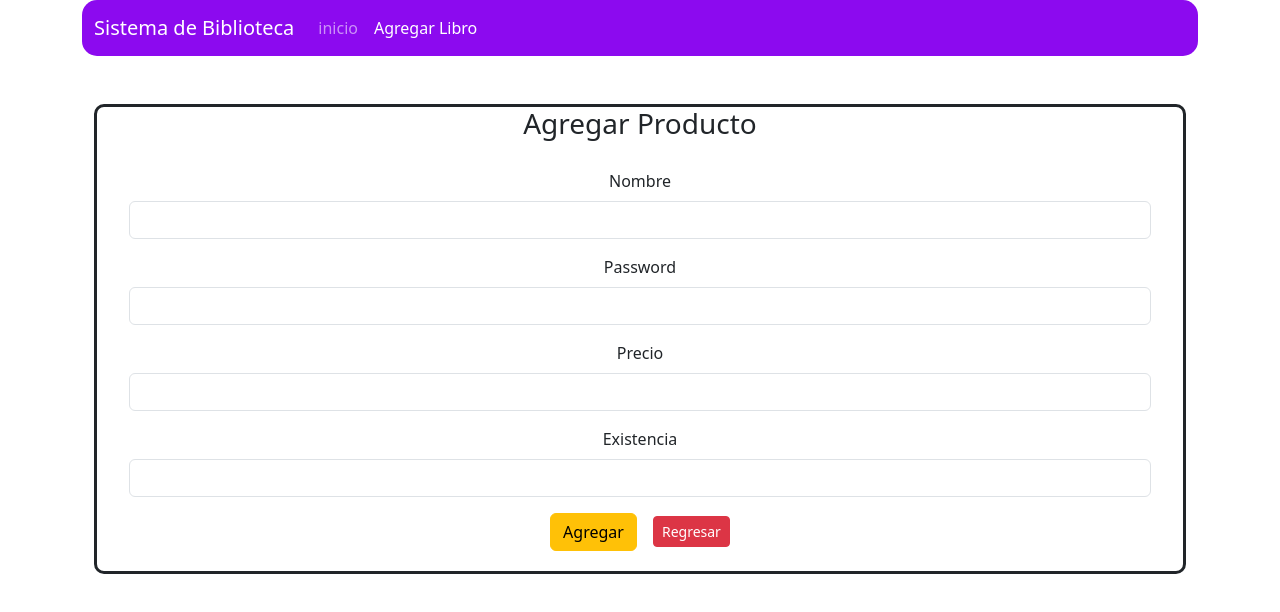
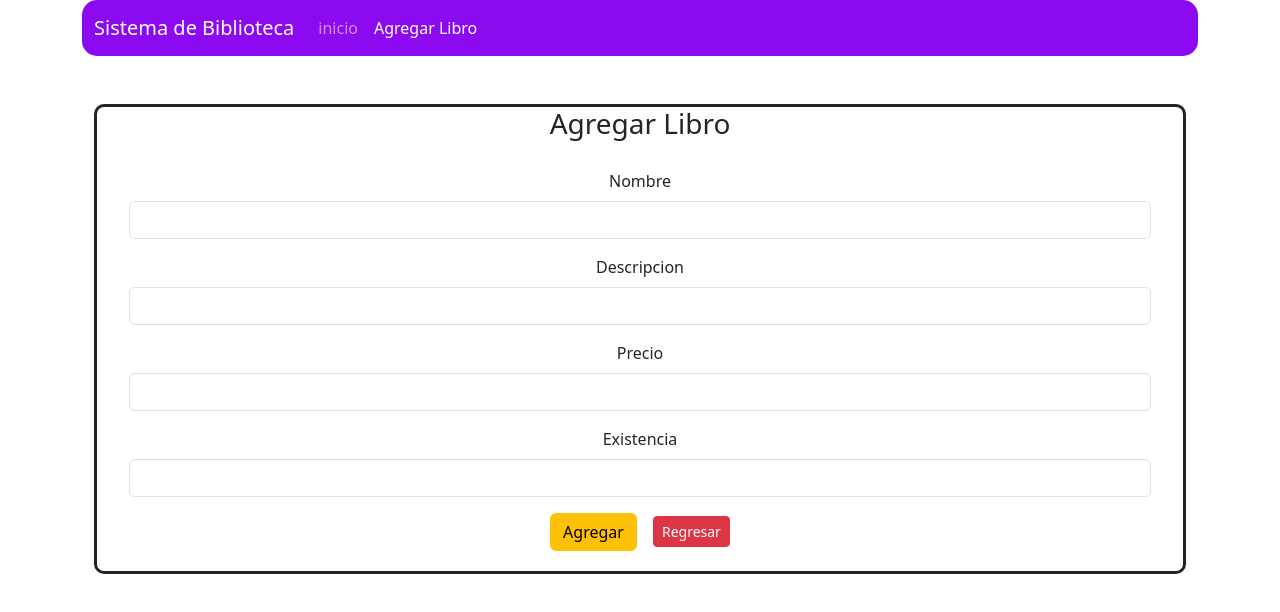
Before and after one commit to jairo5200/biblioteca-app, an Angular app: page /agregar-libro in a window 1280 px wide. Shown: the top 612 px of the page. Built offline with nearby package versions, Linux system fonts and the light colour scheme.

Commit message:
arreglamos algunos errores menores

```diff
--- a/src/app/agregar-libro/agregar-libro.component.html
+++ b/src/app/agregar-libro/agregar-libro.component.html
@@ -1,13 +1,13 @@
 <div class="container mt-5">
   <div class="container text-center" style="border-width: medium;border-style: solid; border-radius: 10px; margin-bottom: 10px;">
-    <h3>Agregar Producto</h3>
+    <h3>Agregar Libro</h3>
     <form style="padding: 20px;">
       <div class="mb-3">
         <label for="nombre" class="form-label">Nombre</label>
         <input type="text" class="form-control" id="nombre" aria-describedby="nombre">
       </div>
       <div class="mb-3">
-        <label for="descripcion" class="form-label">Password</label>
+        <label for="descripcion" class="form-label">Descripcion</label>
         <input type="text" class="form-control" id="descripcion">
       </div>
       <div class="mb-3">
```
